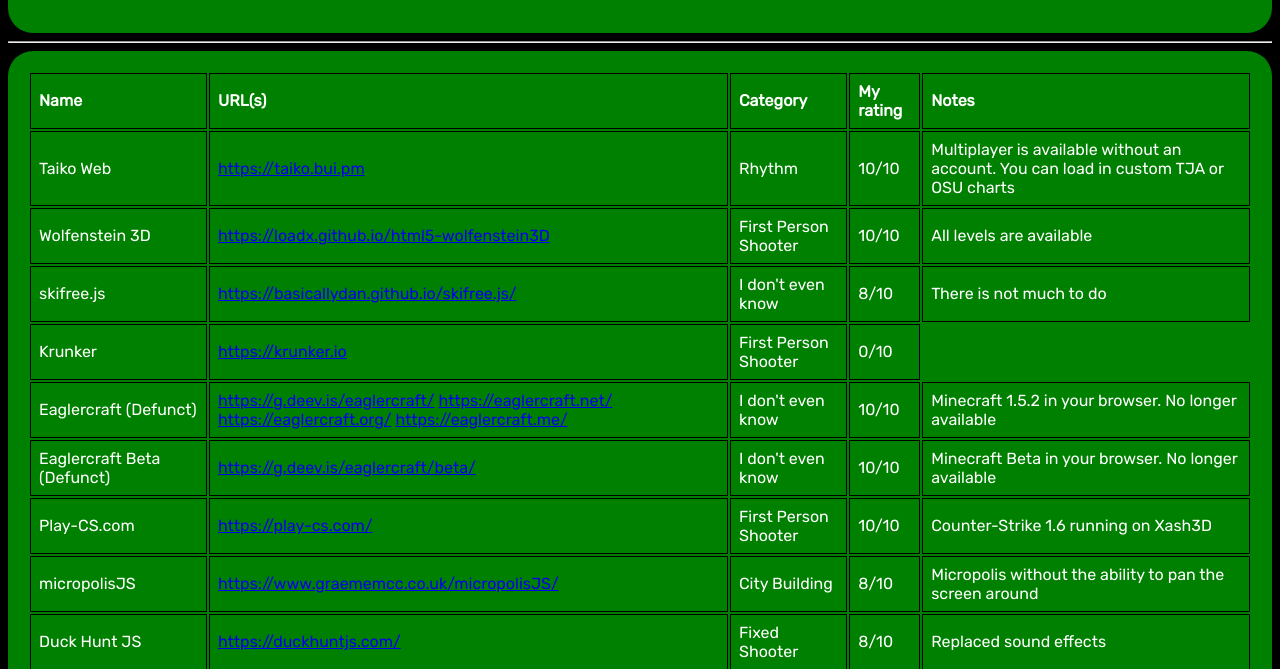
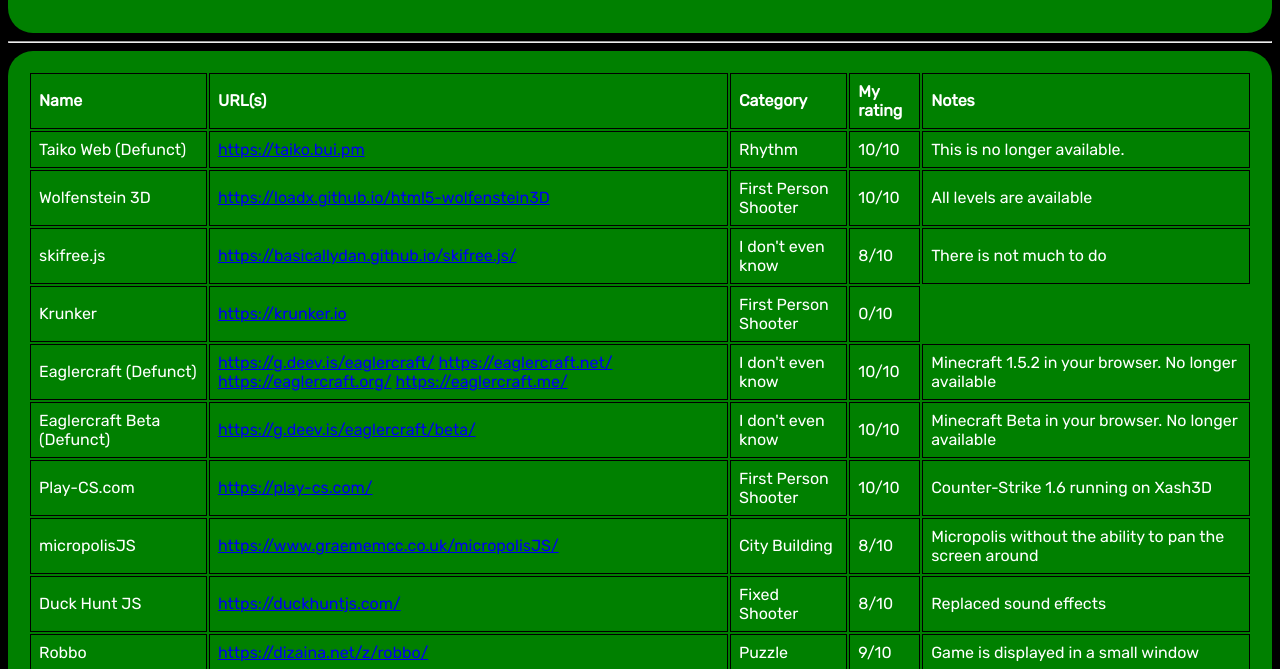
Before and after one commit to lambits/webgames, a plain HTML site: page index.html in a window 1280 px wide. Shown: the part 131-800 px from the top of the page. Drawn offline with Linux system fonts and the light colour scheme.

Commit message:
Update index.html

```diff
--- a/index.html
+++ b/index.html
@@ -54,11 +54,11 @@
                     <th>Notes</th>
                 </tr>
                 <tr>
-                    <td>Taiko Web</td>
+                    <td>Taiko Web (Defunct)</td>
                     <td><a href="https://taiko.bui.pm">https://taiko.bui.pm</a></td>
                     <td>Rhythm</td>
                     <td>10/10</td>
-                    <td>Multiplayer is available without an account. You can load in custom TJA or OSU charts</td>
+                    <td>This is no longer available.</td>
                 </tr>
                 <tr>
                     <td>Wolfenstein 3D</td>
```
